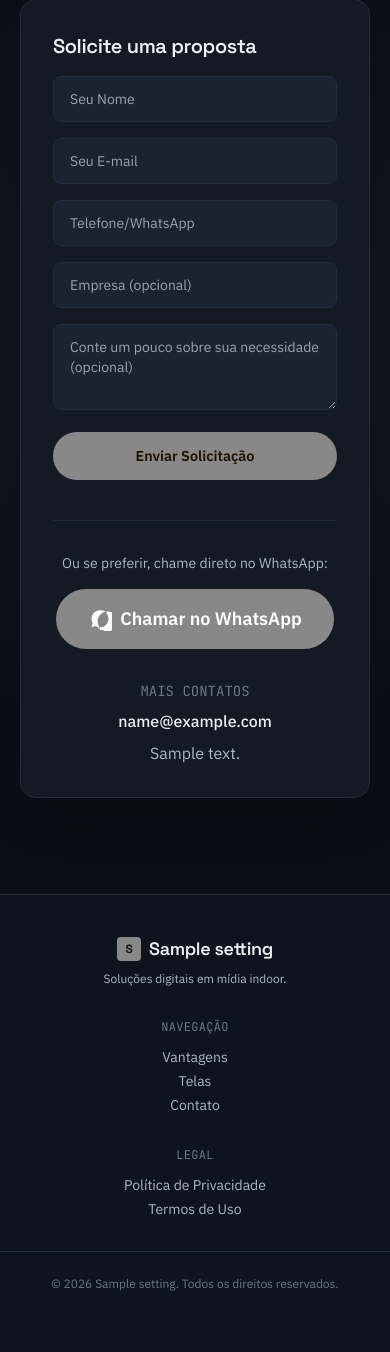
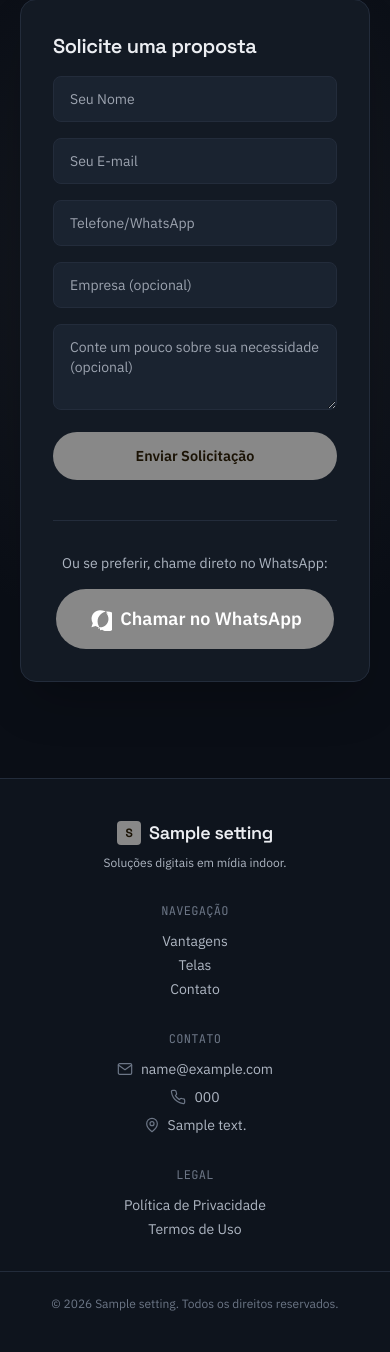
Before and after one commit to Gerson-if/Midia_indor, a Flask app: page / in a window 390 px wide. Shown: the part 3453-4805 px from the top of the page. Before the commit the page ends 4744 px from the top, so only its background shows below. Run offline with Flask 3, Linux system fonts and the light colour scheme; tables that the repository leaves empty hold one stand-in row (values such as "Sample post"); grey boxes marked "Sample" are stand-in pictures; parts of the project's set-up code (start-up, migrations or seed data) failed here and were passed over.

Commit message:
Move informações de contato (e-mail/telefone/endereço) para o rodapé
O bloco "Mais contatos" ficava solto abaixo do botão do WhatsApp, no meio
da seção de proposta — mudei pra uma coluna própria no rodapé ("Contato"),
que é onde esse tipo de informação institucional normalmente fica em
qualquer site, com ícones (e-mail vira link mailto:, mesmo padrão do
telefone e endereço). A coluna só aparece se houver pelo menos um desses
dados preenchido, e o telefone (settings.company_phone) passa a ser
exibido no site público pela primeira vez — já existia no banco mas não
tinha onde aparecer.

Co-Authored-By: Claude Sonnet 5 <noreply@anthropic.com>
Claude-Session: https://claude.ai/code/session_01VqVdEX21jPwadJVN3bHEwV

```diff
--- a/app/templates/index.html
+++ b/app/templates/index.html
@@ -287,7 +287,7 @@
           </button>
         </form>
       </div>
-      <div class="flex flex-col justify-center items-center text-center space-y-8 border-t md:border-t-0 md:border-l border-line pt-8 md:pt-0">
+      <div class="flex flex-col justify-center items-center text-center border-t md:border-t-0 md:border-l border-line pt-8 md:pt-0">
         <div>
           <p class="text-sm text-mid mb-4">Ou se preferir, chame direto no WhatsApp:</p>
           <a href="https://wa.me/{{ settings.company_whatsapp }}{% if settings.whatsapp_default_message %}?text={{ settings.whatsapp_default_message | urlencode }}{% endif %}" target="_blank" rel="noopener" class="inline-flex items-center gap-2 text-white px-8 py-4 rounded-full font-bold text-lg whatsapp-pulse hover:scale-105 transition-transform" style="background-color: {{ settings.whatsapp_button_color }}">
@@ -295,20 +295,20 @@
             Chamar no WhatsApp
           </a>
         </div>
-        {% if settings.company_email or settings.company_address %}
-        <div class="space-y-2">
-          <p class="text-sm font-mono uppercase text-low">Mais contatos</p>
-          {% if settings.company_email %}<p class="text-hi font-medium">{{ settings.company_email }}</p>{% endif %}
-          {% if settings.company_address %}<p class="text-mid">{{ settings.company_address }}</p>{% endif %}
-        </div>
-        {% endif %}
       </div>
     </div>
   </div>
 </section>
 
 <footer class="border-t border-line py-10 bg-inksoft">
-  <div class="container-nx grid md:grid-cols-3 gap-8 text-center md:text-left">
+  {# "Mais contatos" (e-mail/endereço) morava logo abaixo do botão do
+     WhatsApp, meio solto no meio da seção de proposta — mudei pra cá, no
+     rodapé, que é onde esse tipo de informação institucional costuma
+     ficar em qualquer site, com uma coluna própria e ícones pra ficar
+     mais fácil de escanear. Só aparece a coluna (e cada linha dela) se
+     houver pelo menos um dado de contato preenchido. #}
+  {% set has_footer_contact = settings.company_email or settings.company_phone or settings.company_address %}
+  <div class="container-nx grid {{ 'md:grid-cols-4' if has_footer_contact else 'md:grid-cols-3' }} gap-8 text-center md:text-left">
     <div>
       <a href="#top" class="flex items-center justify-center md:justify-start gap-2 font-display font-semibold text-lg text-hi mb-2">
         <span class="w-6 h-6 rounded flex items-center justify-center text-onbrand font-bold text-xs" style="background-color: var(--amber)">{{ settings.company_name[0] if settings.company_name else 'N' }}</span>
@@ -324,6 +324,31 @@
         <li><a href="#contato" class="hover:text-hi">Contato</a></li>
       </ul>
     </div>
+    {% if has_footer_contact %}
+    <div>
+      <p class="font-mono text-xs uppercase tracking-wide text-low mb-3">Contato</p>
+      <ul class="space-y-2 text-sm text-mid">
+        {% if settings.company_email %}
+        <li class="flex items-center justify-center md:justify-start gap-2">
+          <svg class="w-4 h-4 text-low shrink-0" viewBox="0 0 24 24" fill="none" stroke="currentColor" stroke-width="1.8" stroke-linecap="round" stroke-linejoin="round"><rect x="2" y="4" width="20" height="16" rx="2"/><path d="m22 6-10 7L2 6"/></svg>
+          <a href="mailto:{{ settings.company_email }}" class="hover:text-hi break-all">{{ settings.company_email }}</a>
+        </li>
+        {% endif %}
+        {% if settings.company_phone %}
+        <li class="flex items-center justify-center md:justify-start gap-2">
+          <svg class="w-4 h-4 text-low shrink-0" viewBox="0 0 24 24" fill="none" stroke="currentColor" stroke-width="1.8" stroke-linecap="round" stroke-linejoin="round"><path d="M22 16.92v3a2 2 0 0 1-2.18 2 19.79 19.79 0 0 1-8.63-3.07 19.5 19.5 0 0 1-6-6 19.79 19.79 0 0 1-3.07-8.67A2 2 0 0 1 4.11 2h3a2 2 0 0 1 2 1.72c.127.96.361 1.903.7 2.81a2 2 0 0 1-.45 2.11L8.09 9.91a16 16 0 0 0 6 6l1.27-1.27a2 2 0 0 1 2.11-.45c.907.339 1.85.573 2.81.7A2 2 0 0 1 22 16.92z"/></svg>
+          <span>{{ settings.company_phone }}</span>
+        </li>
+        {% endif %}
+        {% if settings.company_address %}
+        <li class="flex items-center justify-center md:justify-start gap-2">
+          <svg class="w-4 h-4 text-low shrink-0" viewBox="0 0 24 24" fill="none" stroke="currentColor" stroke-width="1.8" stroke-linecap="round" stroke-linejoin="round"><path d="M20 10c0 6-8 12-8 12s-8-6-8-12a8 8 0 0 1 16 0Z"/><circle cx="12" cy="10" r="3"/></svg>
+          <span>{{ settings.company_address }}</span>
+        </li>
+        {% endif %}
+      </ul>
+    </div>
+    {% endif %}
     <div>
       <p class="font-mono text-xs uppercase tracking-wide text-low mb-3">Legal</p>
       <ul class="space-y-1 text-sm text-mid">
```
Also changed, not shown: tests/test_custom_sections.py (+13 -6 lines), app/static/css/tailwind.min.css.
